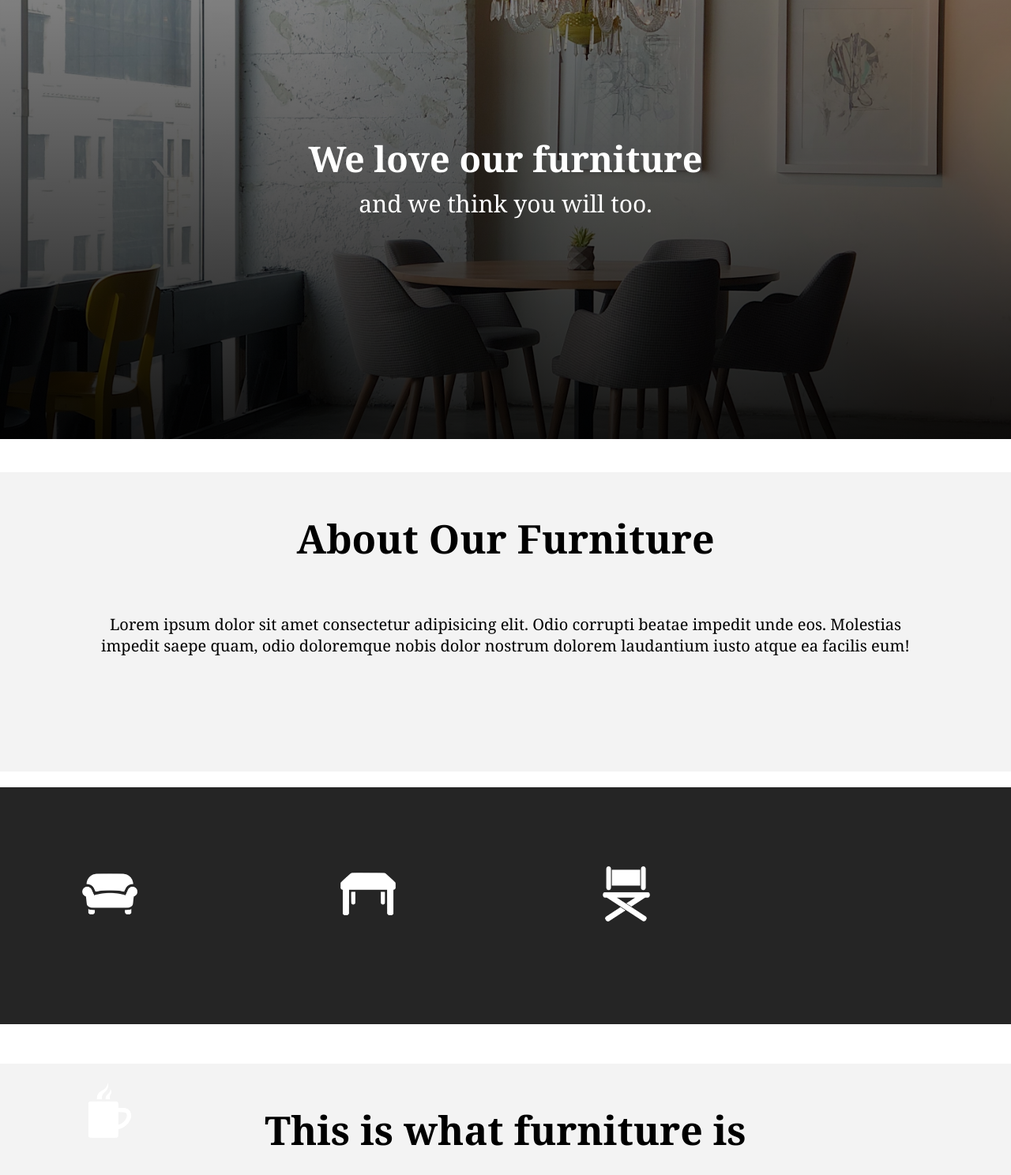
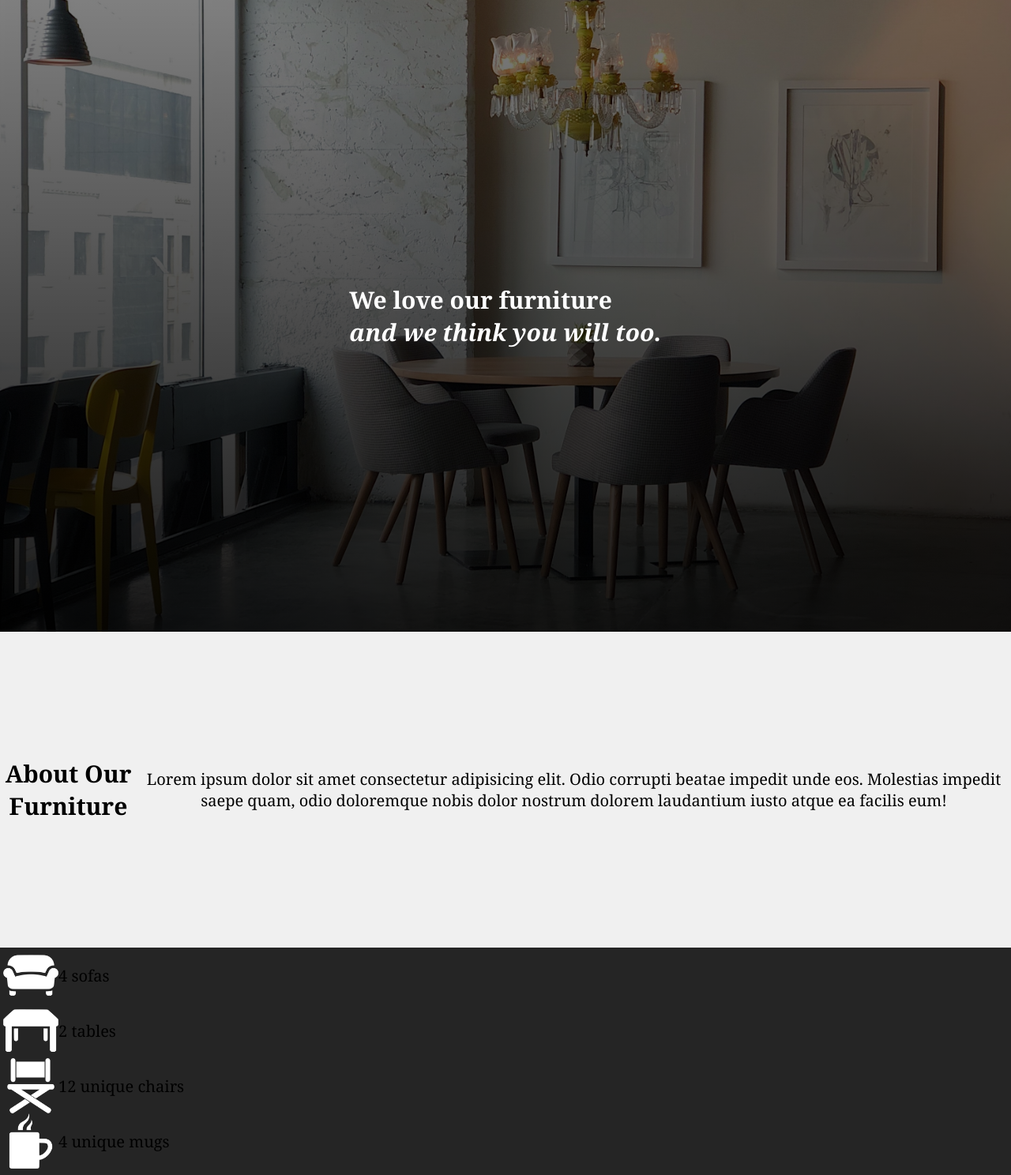
Before and after one commit to ChelseaBeehan/Furniture-Website, a plain HTML site: page index.html in a window 1280 px wide. Shown: the top 1488 px of the page at 79% size. Drawn offline with Linux system fonts and the light colour scheme.

Commit message:
23/02/21

```diff
--- a/index.html
+++ b/index.html
@@ -4,35 +4,34 @@
         <link rel="stylesheet" type="text/css" href="styles.css">
     </head>
     <body style="margin:0">
-        <section>
-            <div class="heroimage">
-                <div class="herocontents">
-                    <h1>We love our furniture</h1>
-                    <p1>and we think you will too.</p1>
-                    <a href="img/hero.jpg"></a>
-                </div>
-            </div>
+        <section  class="heroimage">
+            <h1>We love our furniture <br />
+            <i>and we think you will too.</i></h1>
         </section>
-            <div class="container1">
-                <h2>About Our Furniture</h2>
-                <p> Lorem ipsum dolor sit amet consectetur adipisicing elit. Odio corrupti beatae impedit unde eos. Molestias impedit saepe quam, odio doloremque nobis dolor nostrum dolorem laudantium iusto atque ea facilis eum!</p>
-            </div>
-        <section>
-            <div class="container2">
+
+        <section class="about">
+            <h2>About Our Furniture</h2> <br />
+            <p> Lorem ipsum dolor sit amet consectetur adipisicing elit. Odio corrupti beatae impedit unde eos. Molestias impedit saepe quam, odio doloremque nobis dolor nostrum dolorem laudantium iusto atque ea facilis eum!</p>
+        </section>
+
+        <section class="container1">
                 <div class="row">
                     <div class="column">
                         <img src="img/sofa.png" alt="sofa" style="width: 70px">
+                        <p>4 sofas</p>
                     </div>
                     <div class="column">
                         <img src="img/table.png" alt="table" style="width:70px">
+                        <p>2 tables</p>
                     </div>
                     <div class="column">
                         <img src="img/chair.png" alt="chair" style="width:70px">
+                        <p>12 unique chairs</p>
                     </div>
                     <div class="column">
                         <img src="img/mug.png" alt="mug" style="width: 70px">
+                        <p>4 unique mugs</p>
                     </div>
-            </div>
         </section>
             <div class="container3">
                 <h3>This is what furniture is</h3>
--- a/styles.css
+++ b/styles.css
@@ -1,69 +1,64 @@
 .heroimage{
     background: linear-gradient(rgba(0,0,0,0.5), rgba(0,0,0,0.9)), url("img/hero.jpg");
-    height: 300px;
     background-position:center;
     background-repeat: no-repeat;
     background-size: cover;
-    position: relative;
-    padding-top: 10%;
-    padding-bottom: 10%;
+    display: flex;
+    justify-content: center;
+    align-items: center;
+    height: 100vh;
+    width: 100vw;
 }
 
-.herocontents{
-    padding-top: 25px;
-    padding-bottom: 25px;
-    text-align: center;
-    color: white;
+h1{
     font-family: Georgia, 'Times New Roman', Times, serif;
     font-size: 30px;
-    height: 100%;
-    width: 100%;
-    line-height: 0.5;
+    color: white;
+    margin-top: 0;
+    margin-bottom: 0;
+}
+
+.about{
+    height: 50vh;
+    width: 100vw;
+    background-color: rgb(240, 240, 240);
+    display: flex;
+    justify-content: center;
+    align-items: center;
 }
 
 .container1{
-    background-color:rgba(2, 0, 0, 0.048);
-}
-
-.container2{
     background-color: rgba(0, 0, 0, 0.856);
-    width:inherit;
-    height: 300px;
+    width:100vw;
+    height: 50vh;
 }
 
 .column{
     float:left;
-    width: 10%;
-    padding: 100px;
+    width: 100vw;
+    display: flex;
+    justify-content: left;
+    align-items: center;
 }
 
 h2{
     text-align: center;
-    padding-bottom: 20px;
-    padding-top: 50px;
-    padding-right: 10px;
-    padding-left: 10px;
     color: black;
-    font-size: 50px;
+    font-size: 30px;
     font-family: Georgia, 'Times New Roman', Times, serif;
-}
-
-.p1{
-    text-align: center;
-    color: white;
-    font-size: 70px;
-    font-style: italic;
+    margin-top: 0;
+    margin-bottom: 0;
 }
 
 p{
     text-align: center;
+    font-family: Georgia, 'Times New Roman', Times, serif;
     color: black;
     font-size: 20px;
-    padding-left: 100px;
-    padding-right: 100px;
-    font-family: Georgia, 'Times New Roman', Times, serif;
-    height: 200px;
+    margin-block-start: 0;
+    margin-block-end: 0;
 }
+
 
 .container3{
     background-color:rgba(2, 0, 0, 0.048);
```
